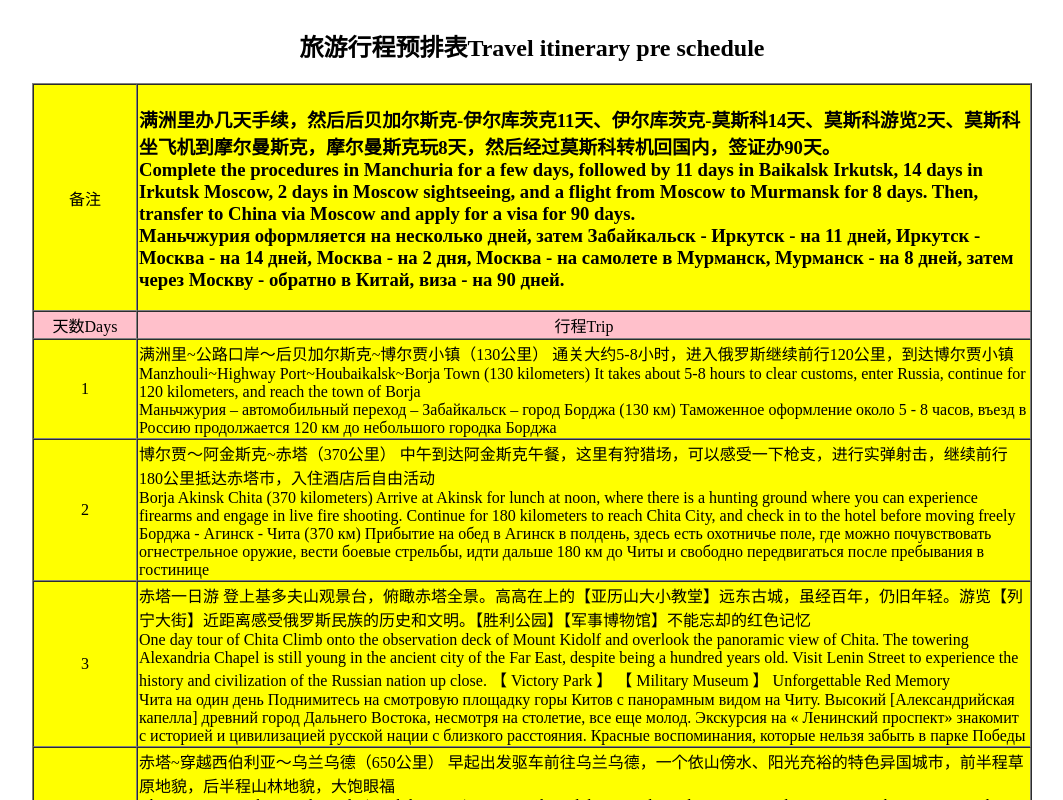
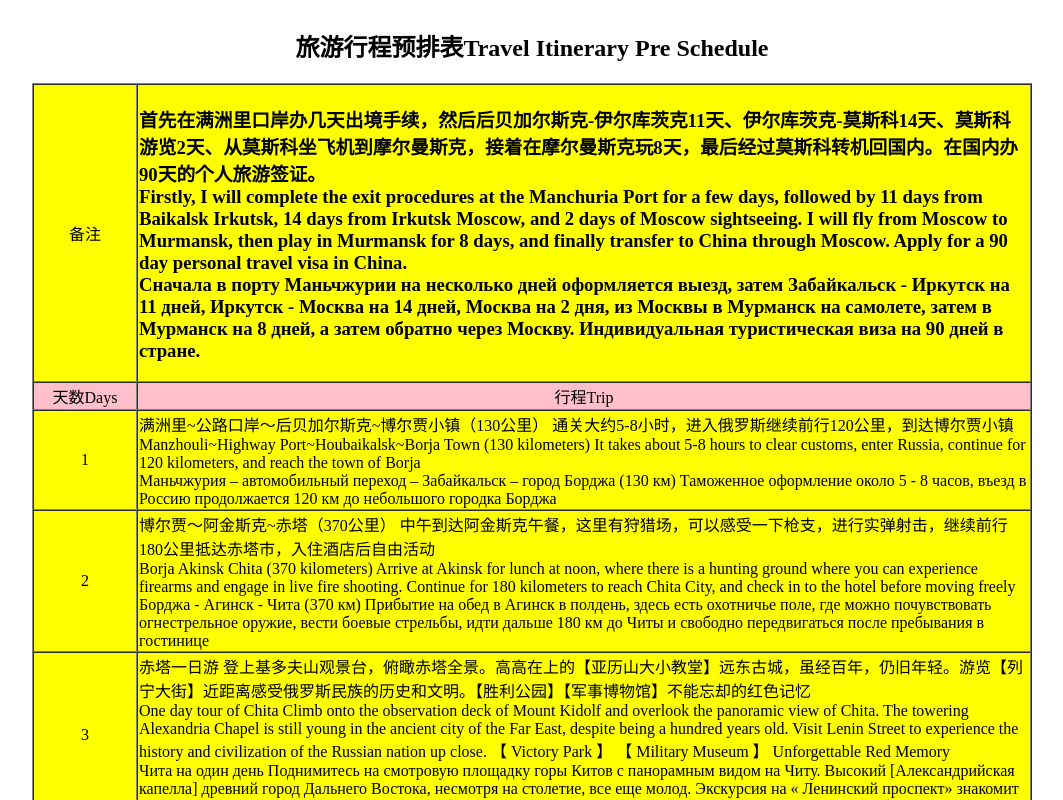
Before and after one commit to qinzuokan0526/RussianTourism, a plain HTML site: page index.html in a window 1280 px wide. Shown: the top 800 px of the page, without its empty margins (108-1171 px from the left). Drawn offline with Linux system fonts and the light colour scheme.

Commit message:
Update index.html

```diff
--- a/index.html
+++ b/index.html
@@ -4,21 +4,24 @@
     <meta charset="UTF-8">
     <meta http-equiv="X-UA-Compatible" content="IE=edge">
     <meta name="viewport" content="width=device-width, initial-scale=1.0">
-    <title>我的行程计划My itinerary plan</title>
+    <title>我的行程计划My Itinerary Plan</title>
 </head>
 <body>
     <table cellspacing="0" width="1000px" height="150px" align="center" border="center" bgcolor="yellow">
         <caption>
-            <h2>旅游行程预排表Travel itinerary pre schedule</h2>
+            <h2>旅游行程预排表Travel Itinerary Pre Schedule</h2>
         </caption>
         <tbody>
             <tr>
                 <td align="center"  height="100px" width="100px">备注</td>
                 <td height="100px">
                     <h3>
-                         满洲里办几天手续，然后后贝加尔斯克-伊尔库茨克11天、伊尔库茨克-莫斯科14天、莫斯科游览2天、莫斯科坐飞机到摩尔曼斯克，摩尔曼斯克玩8天，然后经过莫斯科转机回国内，签证办90天。
-                        <br>Complete the procedures in Manchuria for a few days, followed by 11 days in Baikalsk Irkutsk, 14 days in Irkutsk Moscow, 2 days in Moscow sightseeing, and a flight from Moscow to Murmansk for 8 days. Then, transfer to China via Moscow and apply for a visa for 90 days.
-                        <br>Маньчжурия оформляется на несколько дней, затем Забайкальск - Иркутск - на 11 дней, Иркутск - Москва - на 14 дней, Москва - на 2 дня, Москва - на самолете в Мурманск, Мурманск - на 8 дней, затем через Москву - обратно в Китай, виза - на 90 дней.
+                         首先在满洲里口岸办几天出境手续，然后后贝加尔斯克-伊尔库茨克11天、伊尔库茨克-莫斯科14天、莫斯科游览2天、从莫斯科坐飞机到摩尔曼斯克，接着在摩尔曼斯克玩8天，最后经过莫斯科转机回国内。在国内办90天的个人旅游签证。
+                        <br>
+Firstly, I will complete the exit procedures at the Manchuria Port for a few days, followed by 11 days from Baikalsk Irkutsk, 14 days from Irkutsk Moscow, and 2 days of Moscow sightseeing. I will fly from Moscow to Murmansk, then play in Murmansk for 8 days, and finally transfer to China through Moscow. Apply for a 90 day personal travel visa in China.
+                        <br>
+
+Сначала в порту Маньчжурии на несколько дней оформляется выезд, затем Забайкальск - Иркутск на 11 дней, Иркутск - Москва на 14 дней, Москва на 2 дня, из Москвы в Мурманск на самолете, затем в Мурманск на 8 дней, а затем обратно через Москву. Индивидуальная туристическая виза на 90 дней в стране.
                     </h3>
                 </td>
             </tr>
@@ -319,23 +322,23 @@
                 <td align="center">31</td>
                 <td>捷里别尔卡游览日
 
-                    <br>Jeriberka Tour Day
-                    <br>День экскурсий в Териберке
+                    <br>Teriberka Tour Day
+                    <br>Териберка экскурсий в Териберке
                 </td>
             </tr>
             <tr>
                 <td align="center">32</td>
                 <td>捷里别尔卡游览日
 
-                    <br>Jeriberka Tour Day
-                    <br>День экскурсий в Териберке
+                    <br>Teriberka Tour Day
+                    <br>Териберка экскурсий в Териберке
                 </td>
             </tr>
             <tr>
                 <td align="center">33</td>
                 <td>捷里别尔卡-摩尔曼斯克-Loparskaya
 
-                    <br>Jeriberka - Murmansk - Loparskaya
+                    <br>Teriberka - Murmansk - Loparskaya
                     <br>Териберка - Мурманск - Лопарская
                 </td>
             </tr>
```
